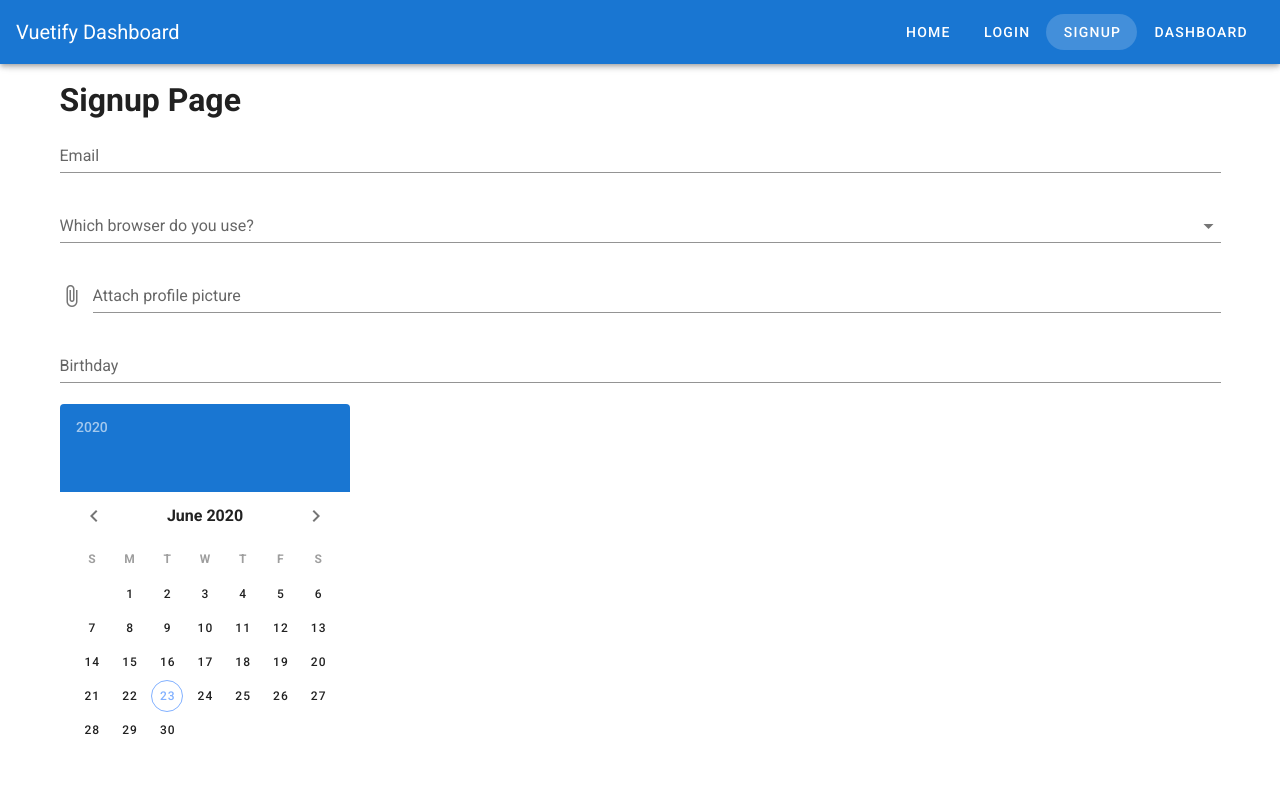
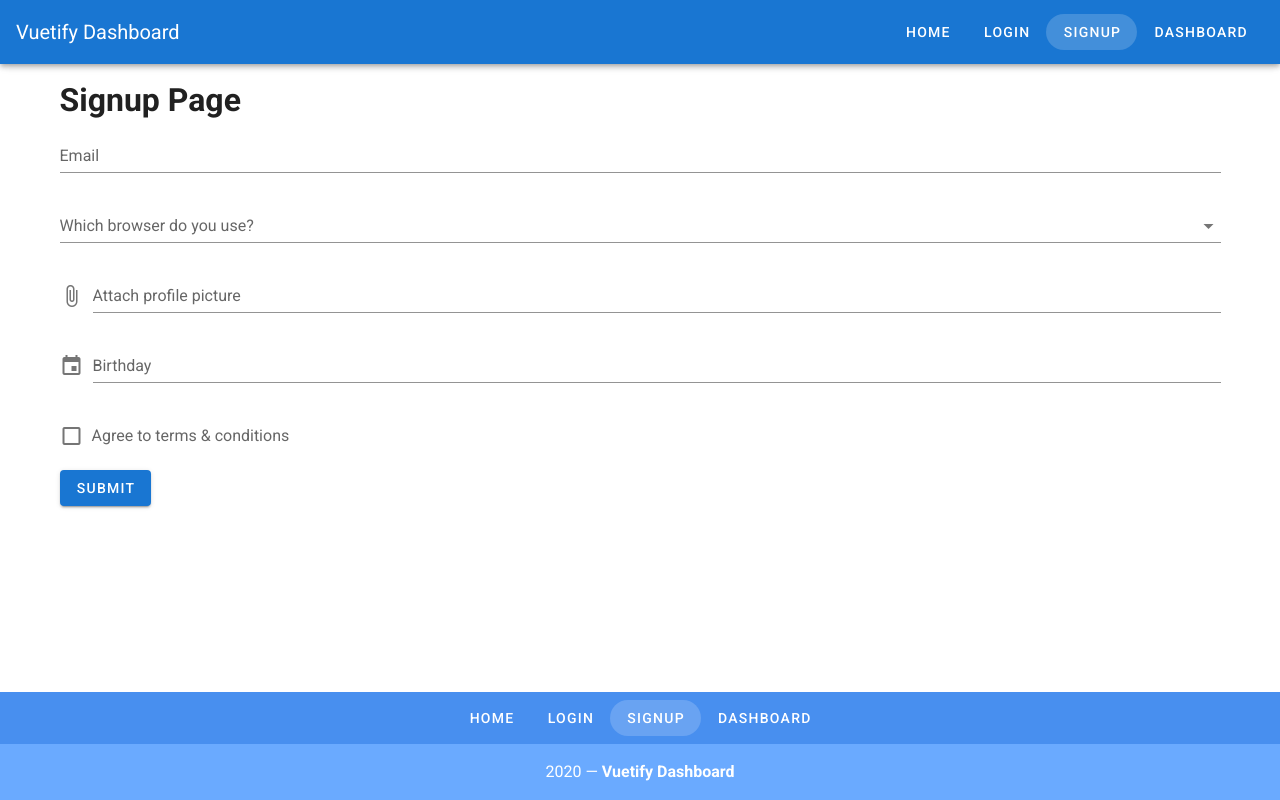
Before and after one commit to dpetrova/vue-vuetify, a Vue app: page /signup in a window 1280 px wide. Shown: the top 800 px of the page. Built offline with nearby package versions, Linux system fonts and the light colour scheme.

Commit message:
date picker with menu

```diff
--- a/src/views/Signup.vue
+++ b/src/views/Signup.vue
@@ -7,8 +7,28 @@
           <v-text-field label="Email" type="email" />
           <v-autocomplete label="Which browser do you use?" :items="browsers" />
           <v-file-input label="Attach profile picture" />
-          <v-text-field label="Birthday" v-model="birthday" readonly />
-          <v-date-picker v-model="birthday" />
+          <!-- <v-text-field label="Birthday" v-model="birthday" readonly />
+          <v-date-picker v-model="birthday" /> -->
+          <v-menu
+            v-model="menu"
+            :close-on-content-click="false"
+            :nudge-right="40"
+            transition="scale-transition"
+            offset-y
+            min-width="290px"
+          >
+            <template v-slot:activator="{ on, attrs }">
+            <v-text-field
+                v-model="birthday"
+                label="Birthday"
+                prepend-icon="mdi-calendar"
+                readonly
+                v-bind="attrs"
+                v-on="on"
+            ></v-text-field>
+            </template>
+            <v-date-picker v-model="birthday" @input="menu = false"></v-date-picker>
+          </v-menu>
           <v-checkbox label="Agree to terms & conditions" />
           <v-btn type="submit" color="primary">Submit</v-btn>
         </v-form>
@@ -21,6 +41,7 @@
 export default {
   data: () => ({
     browsers: ["Chrome", "Firefox", "Safari", "Edge", "Brave"],
+    menu: false,
     birthday: ""
   })
 };
```
